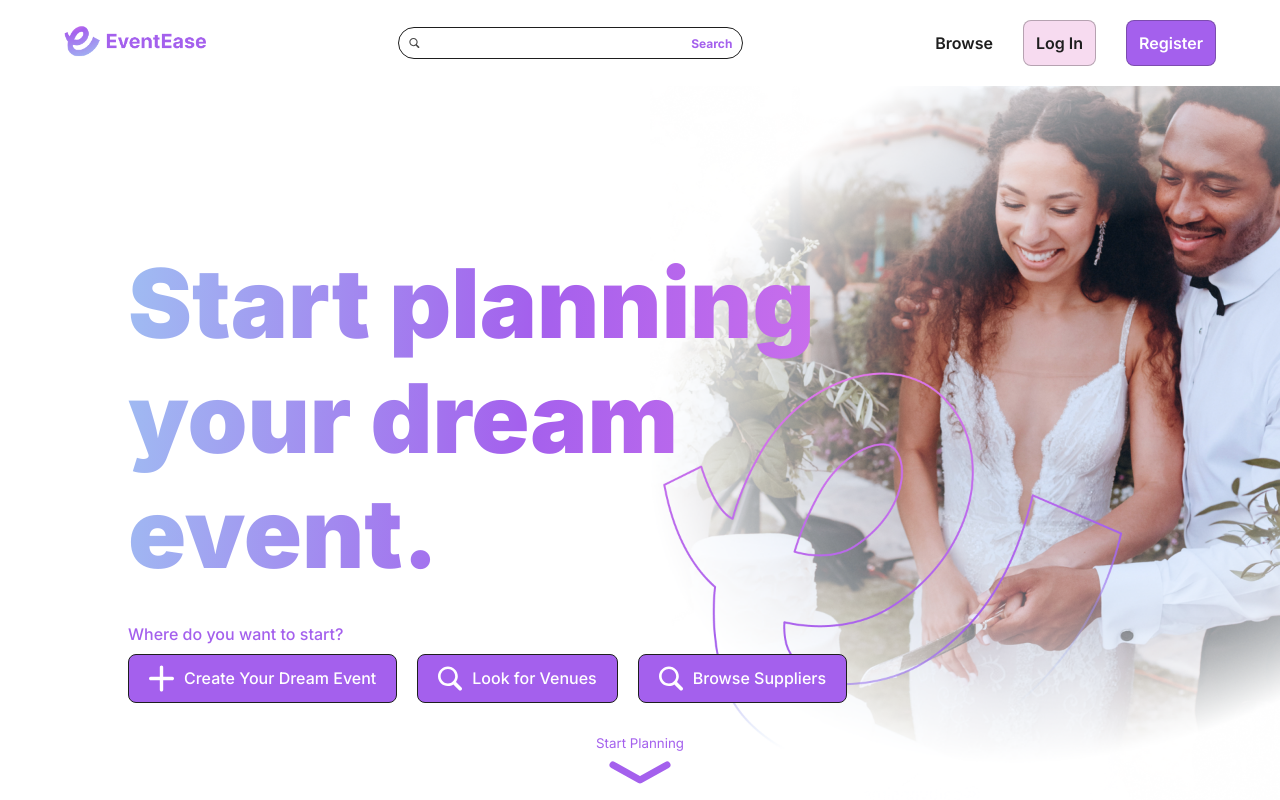
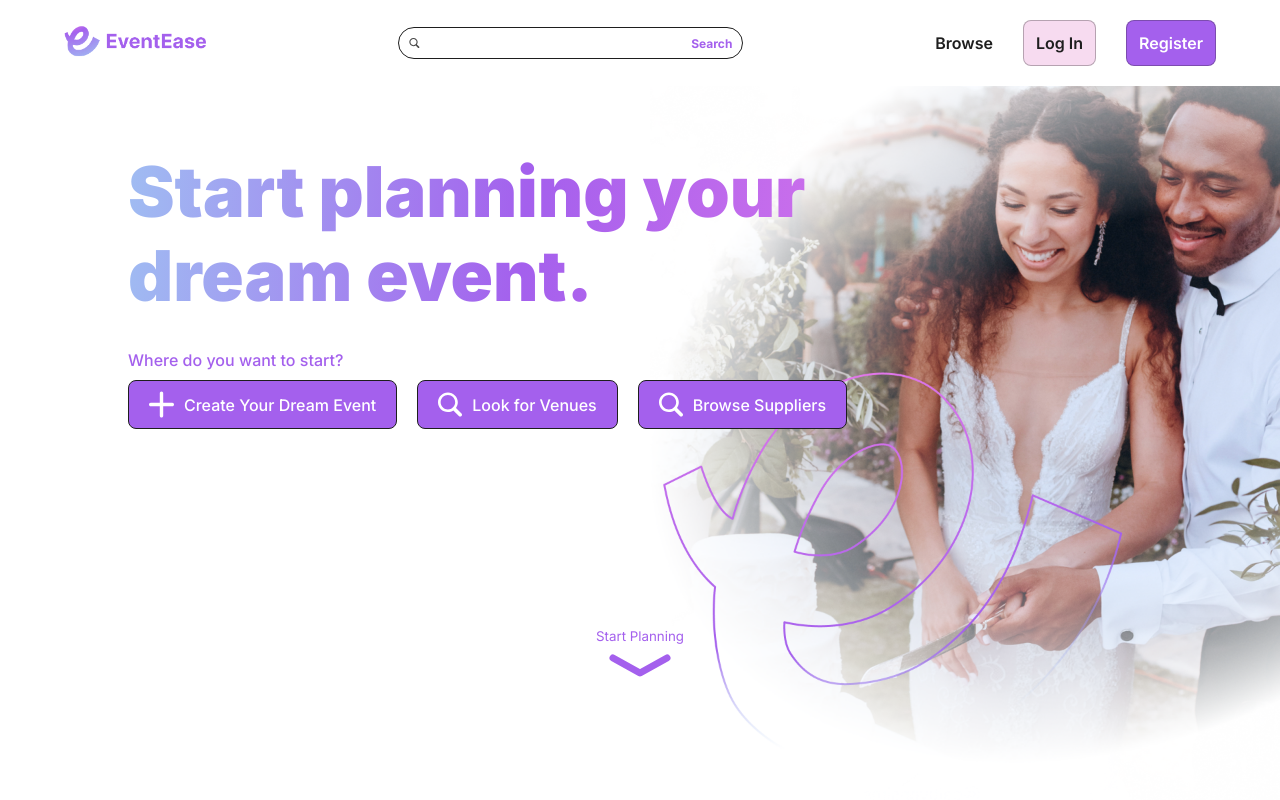
Before and after one commit to panghuuuuu/eventease, a React (Create React App) app in the folder frontend/: page / in a window 1280 px wide. Built offline with nearby package versions, Linux system fonts and the light colour scheme; no server answers.

Commit message:
fixed homepage sizing

```diff
--- a/frontend/src/stylesheets/eventedit.css
+++ b/frontend/src/stylesheets/eventedit.css
@@ -3,10 +3,11 @@
 .eventedit_container {
   display: flex;
   flex-direction: row;
-  width: 100%;
+  width: 100vw;
   height: 100vh;
-  padding: 20px 64px;
+  padding: 0px 64px;
   justify-content: center;
+  align-items: center;
   gap: 130px;
   overflow-x: hidden;
   overflow-y: auto;
--- a/frontend/src/stylesheets/home.css
+++ b/frontend/src/stylesheets/home.css
@@ -27,16 +27,18 @@
   /* Height is 100vh - nav height */
   height: calc(100vh - 86px);
 
+  width: 100vw;
   position: static;
   top: 0px;
   display: flex;
   flex-direction: column;
-  padding: 20vh 10% 0px 10%;
+  padding: 5vw 10% 3vw 10%;
   gap: 2em;
+  overflow: scroll;
 }
 
 .hero_text h1 {
-  font-size: 96px;
+  font-size: 70px;
   width: 70%;
   font-weight: 900;
   line-height: 120%;
```
